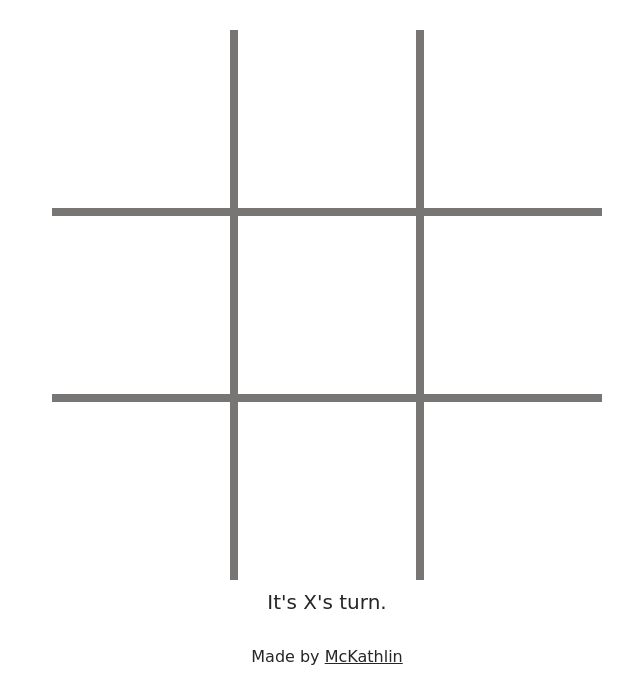
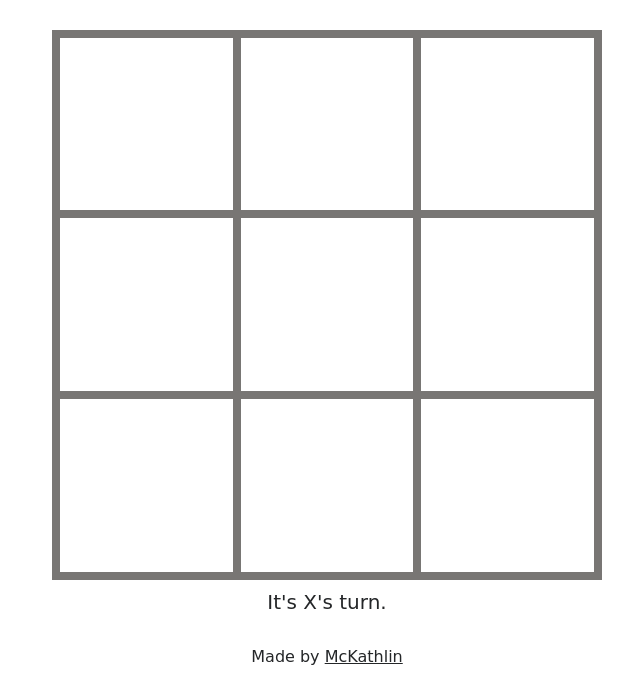
Before and after one commit to McKathlin/tic-tac-toe, a plain HTML site: page index.html in a window 1280 px wide. Shown: the part 123-800 px from the top of the page, without its empty margins (313-953 px from the left). Drawn offline with Linux system fonts and the light colour scheme.

Commit message:
Add border around grid

```diff
--- a/style.css
+++ b/style.css
@@ -96,6 +96,7 @@ header h1 {
     aspect-ratio: 1 / 1;
     margin: auto;
     background-color: var(--grid-color);
+    border: var(--grid-line-breadth) solid var(--grid-color);
 
     display: grid;
     grid-template-columns: repeat(3, 1fr);
@@ -106,6 +107,7 @@ header h1 {
 #board .cell {
     color: var(--text-color);
     text-align: center;
+    vertical-align: center;
     line-height: var(--cell-height);
     font-size: var(--cell-height);
     background-color: var(--back-color);
```
